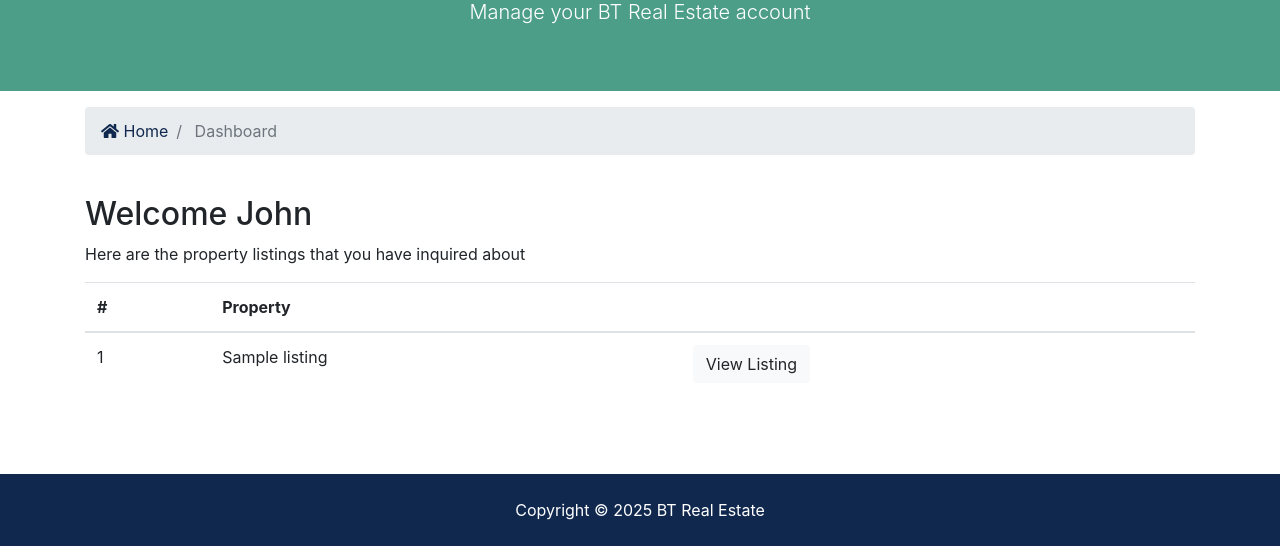
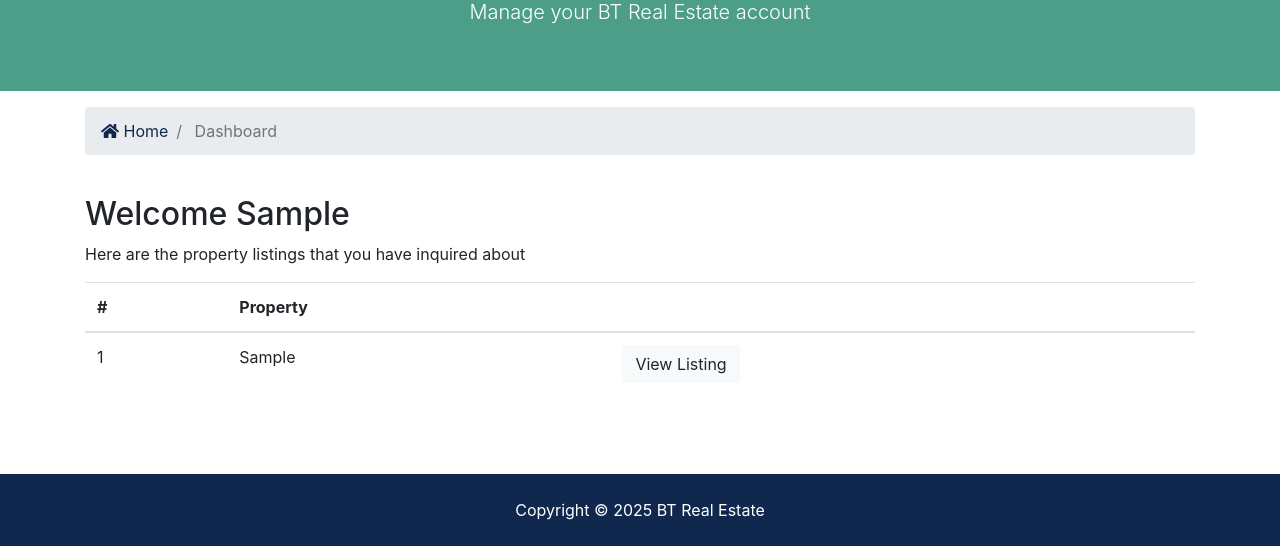
Before and after one commit to nwakaemecynthia/django-btre_project, a Django app: page /accounts/dashboard in a window 1280 px wide. Shown: the part 254-800 px from the top of the page. Run offline with Django 5.2, Linux system fonts and the light colour scheme; a user stored in the database is signed in; tables that the repository leaves empty hold one stand-in row (values such as "Sample post"); some libraries are stand-ins or nearby versions.

Commit message:
completed the dashboard by fetching an authenticated user listing

```diff
--- a/accounts/views.py
+++ b/accounts/views.py
@@ -1,7 +1,7 @@
 from django.shortcuts import render, redirect
 from django.contrib import messages, auth
 from django.contrib.auth.models import User
-from listings.models import Listing
+from contacts.models import Contact
 
 # Create your views here.
 
@@ -70,5 +70,5 @@ def logout(request):
 
 
 def dashboard(request):
-    listings = Listing.objects.order_by('-list_date').filter(is_published=True)[:3]
-    return render(request, 'accounts/dashboard.html', {'listings': listings})
+    user_contacts = Contact.objects.order_by('-contact_date').filter(user_id=request.user.id)[:3]
+    return render(request, 'accounts/dashboard.html', {'contacts': user_contacts})
--- a/templates/accounts/dashboard.html
+++ b/templates/accounts/dashboard.html
@@ -35,9 +35,9 @@
   <div class="container">
     <div class="row">
       <div class="col-md-12">
-        <h2>Welcome John</h2>
+        <h2>Welcome {{ user.first_name }}</h2>
+        {% if contacts %}
           <p>Here are the property listings that you have inquired about</p>
-          {% if listings %}
 
           <table class="table">
             <thead>
@@ -48,17 +48,21 @@
             </tr>
             </thead>
             <tbody>
-            {% for listing in listings %}
+              {% for contact in contacts %}
               <tr>
-              <td>{{forloop.counter}}</td>
-              <td>{{listing.title}}</td>
+                <!-- to get the index of the loop -->
+                <!-- <td>{{forloop.counter}}</td> -->
+                <td>{{ contact.id }}</td>
+                <td>{{contact.listing}}</td>
                 <td>
-                <a class="btn btn-light" href="{% url 'listing' listing.id %}">View Listing</a>
+                  <a class="btn btn-light" href="{% url 'listing' contact.listing_id %}">View Listing</a>
                 </td>
               </tr>
               {% endfor %}
             </tbody>
           </table>
+        {% else %}
+          <p>You have not made any inquiries</p>
         {% endif %}
       </div>
     </div>
```
Lines whose indentation alone changed are shown as unchanged.
